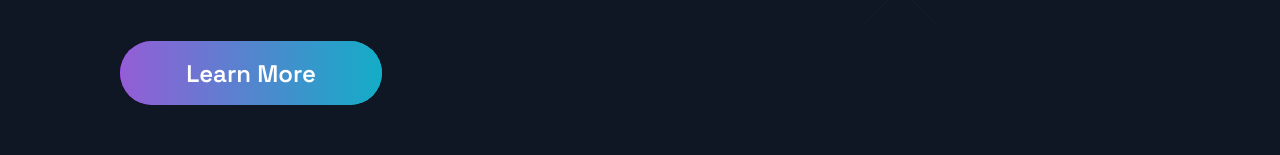
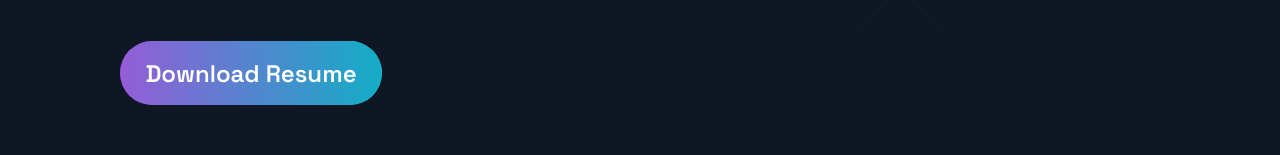
Before and after one commit to Michael-c7/personal-portfolio, a Next.js app: page / in a window 1280 px wide. Shown: the part 581-736 px from the top of the page. Built offline with nearby package versions, Linux system fonts and the light colour scheme.

Commit message:
changed the text on the button from Learn More to Downlaod Resume

```diff
--- a/src/components/Hero/Hero.js
+++ b/src/components/Hero/Hero.js
@@ -13,8 +13,9 @@ const Hero = (props) => (
           My Personal Portfolio
         </SectionTitle>
         <SectionText>
-        I am a web developer with a passion for creating visually appealing and user-friendly websites. My goal is to design websites that not only look great, but also provide a seamless experience for the user. I am always looking for new challenges and opportunities to expand my knowledge and skills.        </SectionText>
-        <Button onClick={props.handleClick}>Learn More</Button>
+        I am a web developer with a passion for creating visually appealing and user-friendly websites. My goal is to design websites that not only look great, but also provide a seamless experience for the user. I am always looking for new challenges and opportunities to expand my knowledge and skills.
+        </SectionText>
+        <Button onClick={props.handleClick}>Download Resume</Button>
       </LeftSection>
     </Section>
   </>
```
